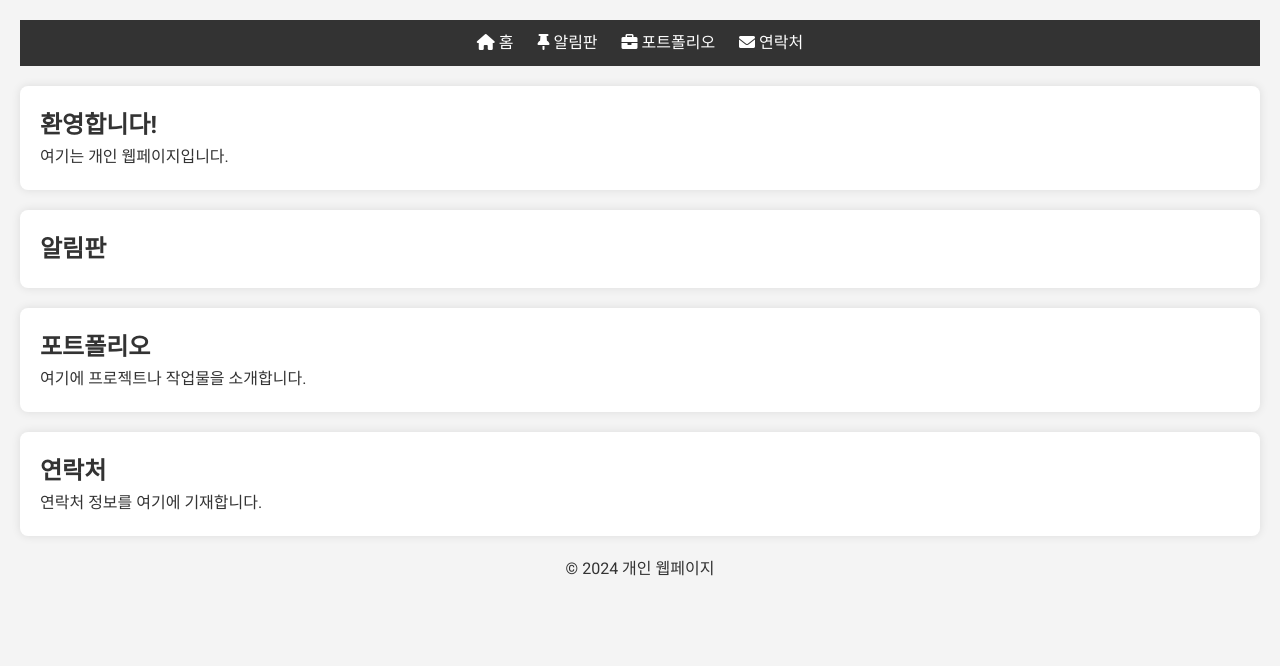
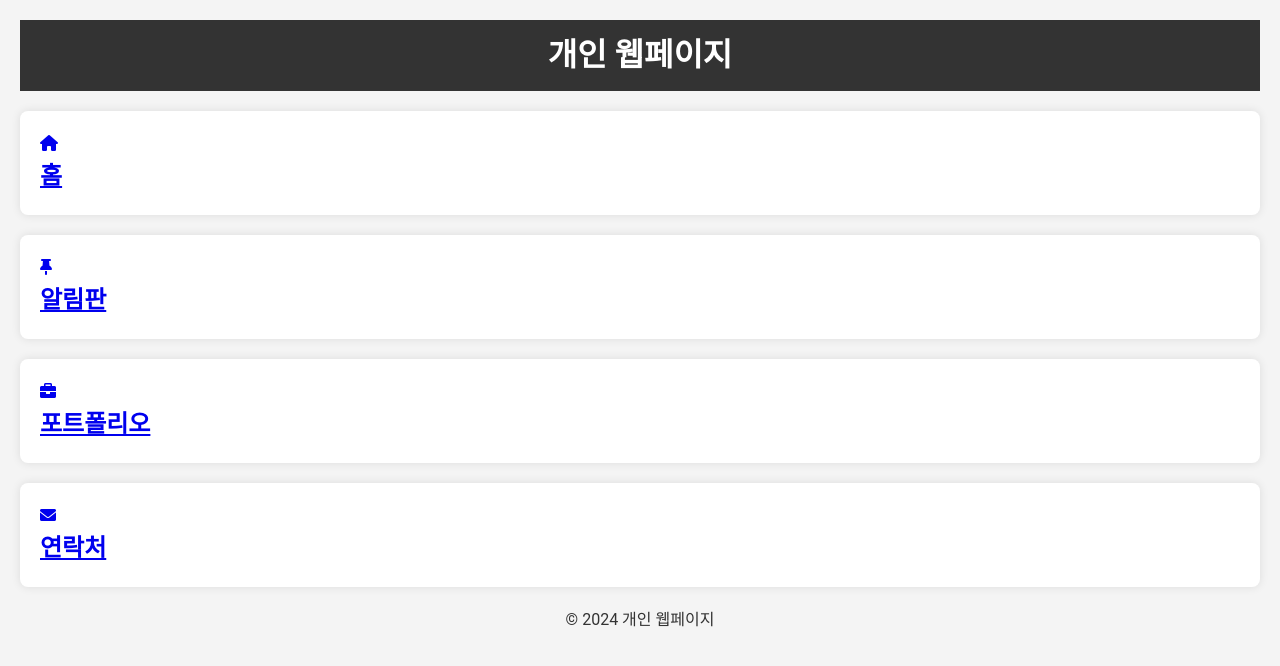
Before and after one commit to justfly32/justfly1, a plain HTML site: page index.html in a window 1280 px wide. Drawn offline with Linux system fonts and the light colour scheme.

Commit message:
Update index.html

```diff
--- a/index.html
+++ b/index.html
@@ -4,44 +4,48 @@
     <meta charset="UTF-8">
     <meta name="viewport" content="width=device-width, initial-scale=1.0">
     <title>개인 웹페이지</title>
+    <link rel="stylesheet" href="https://cdnjs.cloudflare.com/ajax/libs/font-awesome/6.0.0-beta3/css/all.min.css">
+    <link href="https://fonts.googleapis.com/css2?family=Montserrat:wght@400;700&display=swap" rel="stylesheet">
     <link rel="stylesheet" href="./styles.css">
-    <link rel="stylesheet" href="https://cdnjs.cloudflare.com/ajax/libs/font-awesome/6.0.0-beta3/css/all.min.css">
-    <link href="https://fonts.googleapis.com/css2?family=Roboto:wght@400;700&display=swap" rel="stylesheet">
 </head>
 <body>
     <header>
-        <nav>
-            <ul>
-                <li><a href="#home"><i class="fas fa-home"></i> 홈</a></li>
-                <li><a href="#noticeboard"><i class="fas fa-thumbtack"></i> 알림판</a></li>
-                <li><a href="#portfolio"><i class="fas fa-briefcase"></i> 포트폴리오</a></li>
-                <li><a href="#contact"><i class="fas fa-envelope"></i> 연락처</a></li>
-            </ul>
-        </nav>
+        <div class="container">
+            <h1>개인 웹페이지</h1>
+        </div>
     </header>
     <main>
-        <section id="home">
-            <h1>환영합니다!</h1>
-            <p>여기는 개인 웹페이지입니다.</p>
-        </section>
-        <section id="noticeboard">
-            <h2>알림판</h2>
-            <div id="notices">
-                <!-- 알림 내용이 여기에 표시됩니다. -->
-            </div>
-        </section>
-        <section id="portfolio">
-            <h2>포트폴리오</h2>
-            <p>여기에 프로젝트나 작업물을 소개합니다.</p>
-        </section>
-        <section id="contact">
-            <h2>연락처</h2>
-            <p>연락처 정보를 여기에 기재합니다.</p>
-        </section>
+        <div class="container grid">
+            <section id="home" class="menu-item">
+                <a href="#home">
+                    <i class="fas fa-home"></i>
+                    <h2>홈</h2>
+                </a>
+            </section>
+            <section id="noticeboard" class="menu-item">
+                <a href="#noticeboard">
+                    <i class="fas fa-thumbtack"></i>
+                    <h2>알림판</h2>
+                </a>
+            </section>
+            <section id="portfolio" class="menu-item">
+                <a href="#portfolio">
+                    <i class="fas fa-briefcase"></i>
+                    <h2>포트폴리오</h2>
+                </a>
+            </section>
+            <section id="contact" class="menu-item">
+                <a href="#contact">
+                    <i class="fas fa-envelope"></i>
+                    <h2>연락처</h2>
+                </a>
+            </section>
+        </div>
     </main>
     <footer>
-        <p>&copy; 2024 개인 웹페이지</p>
+        <div class="container">
+            <p>&copy; 2024 개인 웹페이지</p>
+        </div>
     </footer>
-    <script src="./scripts.js"></script>
 </body>
 </html>
```
